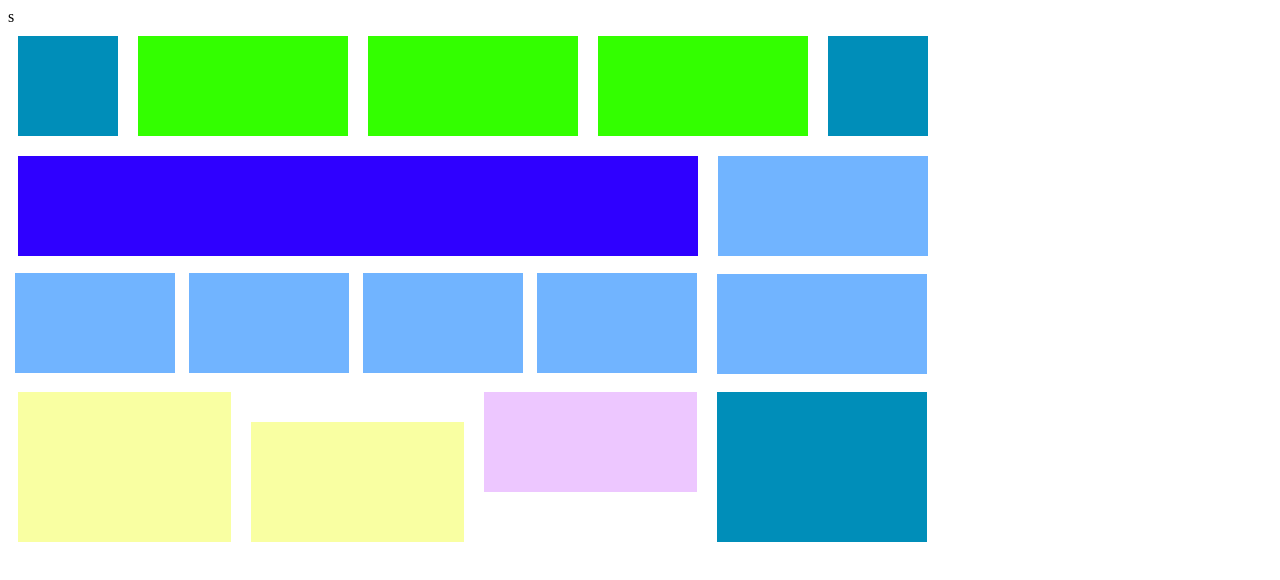
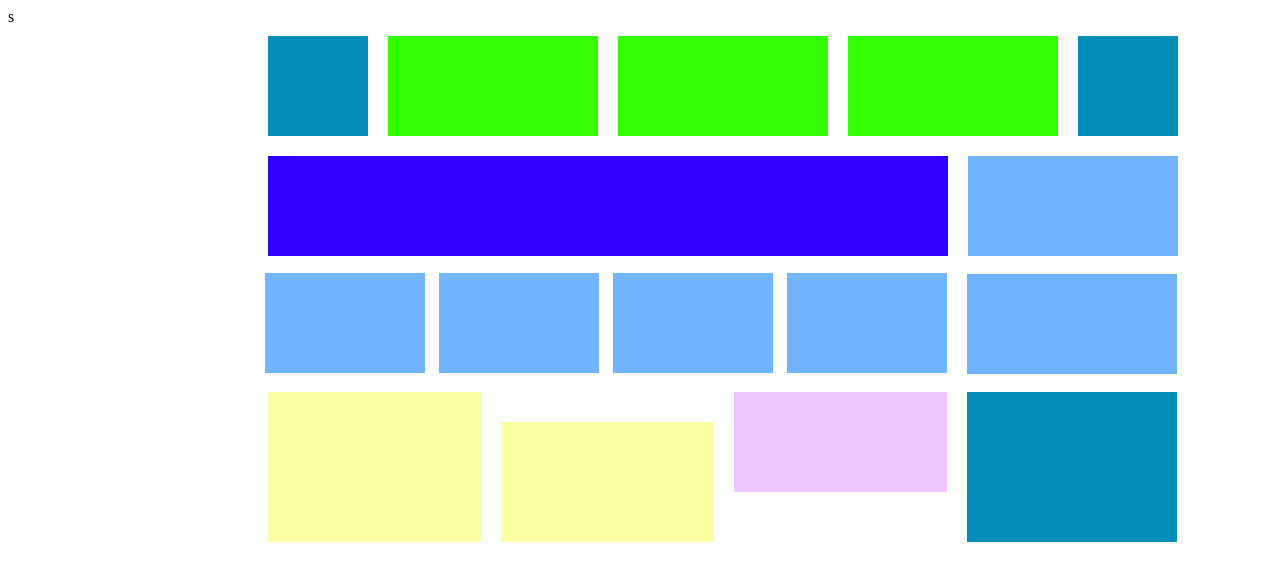
Before and after one commit to Cecilianov02/LAT_2-Cecilia-Novin-S, a plain HTML site: page index.html in a window 1280 px wide. Drawn offline with Linux system fonts and the light colour scheme.

Commit message:
Update index.html

```diff
--- a/index.html
+++ b/index.html
@@ -12,8 +12,8 @@
         float: center;
         height: 1080px;
         width: 1080px;
-        margin-left: auto;
-        margin-right: auto;
+        margin-left: 250px;
+        margin-right: 250px;
         display: block;
 
         }
```
